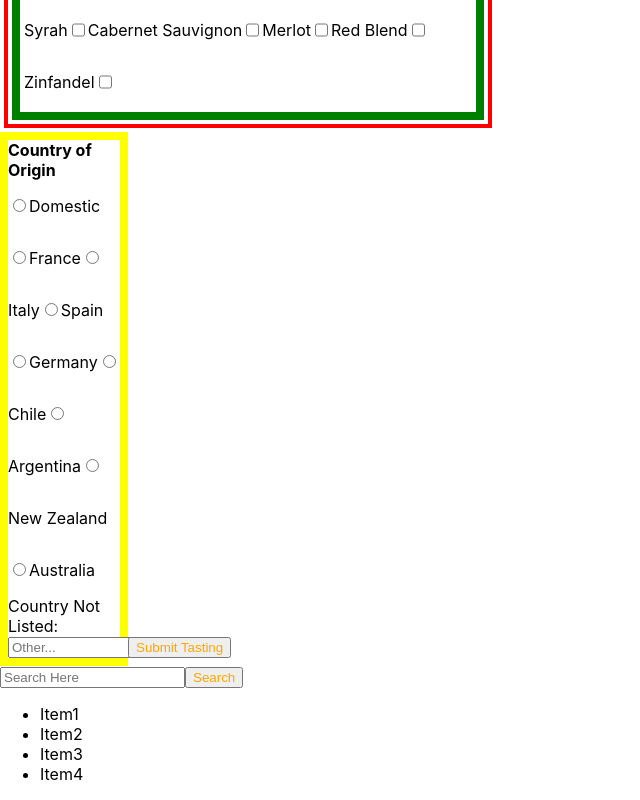
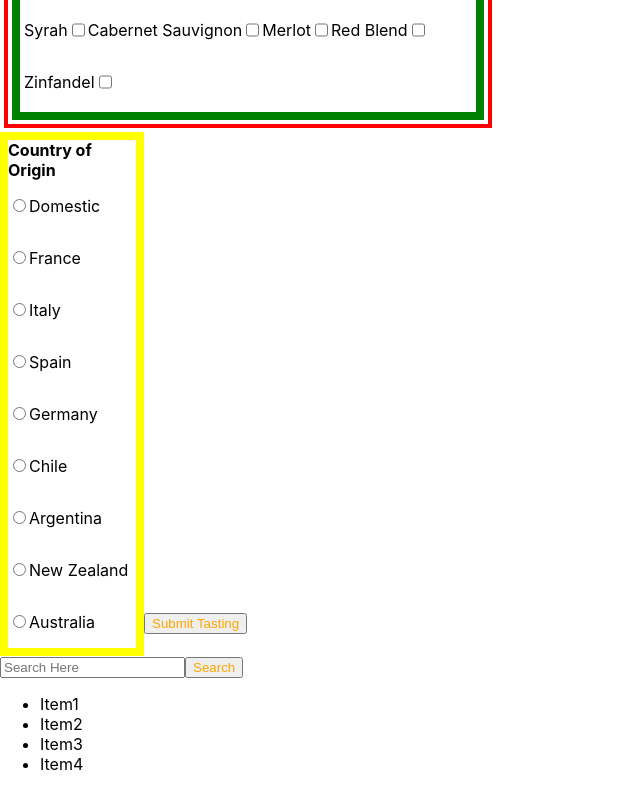
Before and after one commit to Awood549/wine-catalog, a React (Create React App) app: page / in a window 1280 px wide. Shown: the part 1828-2628 px from the top of the page, without its empty margins (0-640 px from the left). Built offline with nearby package versions, Linux system fonts and the light colour scheme.

Commit message:
simpler turned out much better

```diff
--- a/src/form/InputWines.js
+++ b/src/form/InputWines.js
@@ -53,56 +53,51 @@ import './forms.css'
     let values = [
       {
         name:'Domestic',
-        value:'domestic'
+        value:'domestic',
       },
       {
+        name:'France',
         value:'france',
-        name:'France'
-      }
+      },
+      {
+        name:'Italy',
+        value:'italy',
+      },
+      {
+        name:'Spain',
+        value:'spain'
+      },
+      {
+        name:'Germany',
+        value:'germany'
+      },
+      {
+        name:'Chile',
+        value:'chile'
+      },
+      {
+        name:'Argentina',
+        value:'argentina'
+      },
+      {
+        name:'New Zealand',
+        value:'newZealand'
+      },
+      {
+        name:'Australia',
+        value:'australia'
+      },
     ]
-    let markup;
-    for(let i=0; i <  values.length; i++){
-      markup =
-      <label>
-      <input className='countryRadio' onChange = {handleChange}  type= 'radio' name= 'country' value= {values[i].value}></input><p className='countryRadio'>{values[i].name}</p><br></br>
+
+    let markup = values.map((item,idx) =>
+      <label key = {idx}>
+      <input key = {idx} className='countryRadio' onChange = {handleChange}  type= 'radio' name= 'country' value= {item.value}></input><p className='countryRadio'>{item.name}</p><br></br>
       </label>
-    }
+    )
 
-    return(
-      <>
-    <label>
-      <input className='countryRadio' onChange = {handleChange}  type= 'radio' name= 'country' value= 'domestic'></input><p className='countryRadio'>Domestic</p><br></br>
-      </label>
-      <label>
-      <input className='countryRadio' onChange = {handleChange}  type= 'radio' name= 'country' value= 'france'></input><p className='countryRadio'>France</p>
-      </label>
-      <label>
-      <input className='countryRadio' onChange = {handleChange}  type= 'radio' name= 'country' value= 'italy'></input><p className='countryRadio'>Italy</p>
-      </label>
-      <label>
-      <input className='countryRadio' onChange = {handleChange}  type= 'radio' name= 'country' value= 'spain'></input><p className='countryRadio'>Spain</p>
-      </label>
-      <label>
-      <input className='countryRadio' onChange = {handleChange}  type= 'radio' name= 'country' value= 'germany'></input><p className='countryRadio'>Germany</p>
-      </label>
-      <label>
-      <input className='countryRadio' onChange = {handleChange}  type= 'radio' name= 'country' value= 'chile'></input><p className='countryRadio'>Chile</p>
-      </label>
-      <label>
-      <input className='countryRadio' onChange = {handleChange}  type= 'radio' name= 'country' value= 'argentina'></input><p className='countryRadio'>Argentina</p>
-      </label>
-      <label>
-      <input className='countryRadio' onChange = {handleChange}  type= 'radio' name= 'country' value= 'newZealand'></input><p className='countryRadio'>New Zealand</p>
-      </label>
-      <label>
-      <input className='countryRadio' onChange = {handleChange}  type= 'radio' name= 'country' value= 'australia'></input><p className='countryRadio'>Australia</p>
-      </label>
-      <label> Country Not Listed:
-      <input onChange = {handleChange}  type= 'text' name= 'country' placeholder= 'Other...'></input>
-      </label>
-      </>
-      )
+    return markup
   }
+
   function varietalsInput(){
 
     return(
@@ -148,6 +143,7 @@ import './forms.css'
 
       {/* Wines Sampled Inputs */}
       <h4>Wines Tasted</h4>
+
       <label className= 'eachWine'>
       {nameAndNotesInput()}
       {ratingsInput()}
--- a/src/form/forms.css
+++ b/src/form/forms.css
@@ -46,6 +46,6 @@ p.countryRadio{
 
 .countryOrigin{
   display: inline-block;
-  width: 7em;
+  width: 8em;
   border: .5em solid yellow;
 }
```
